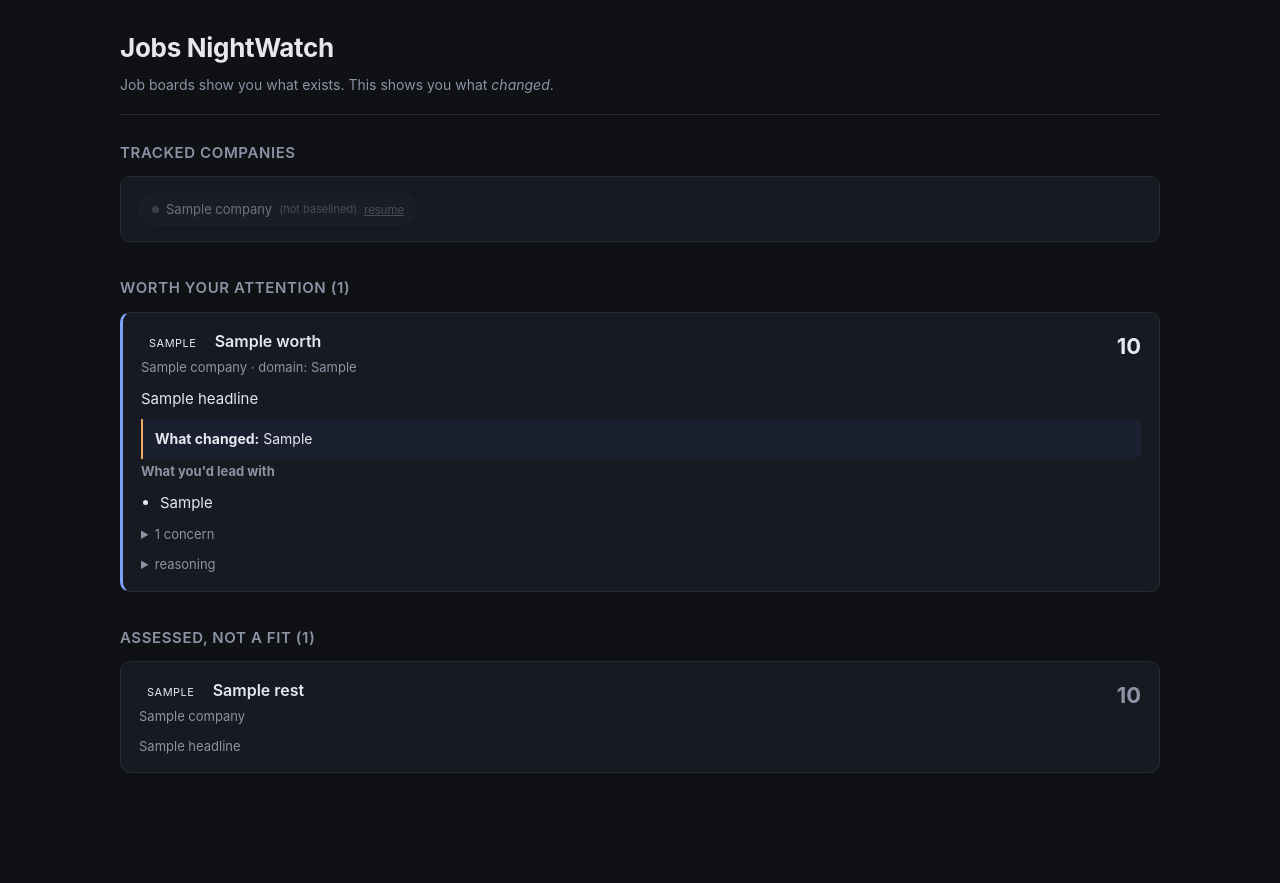
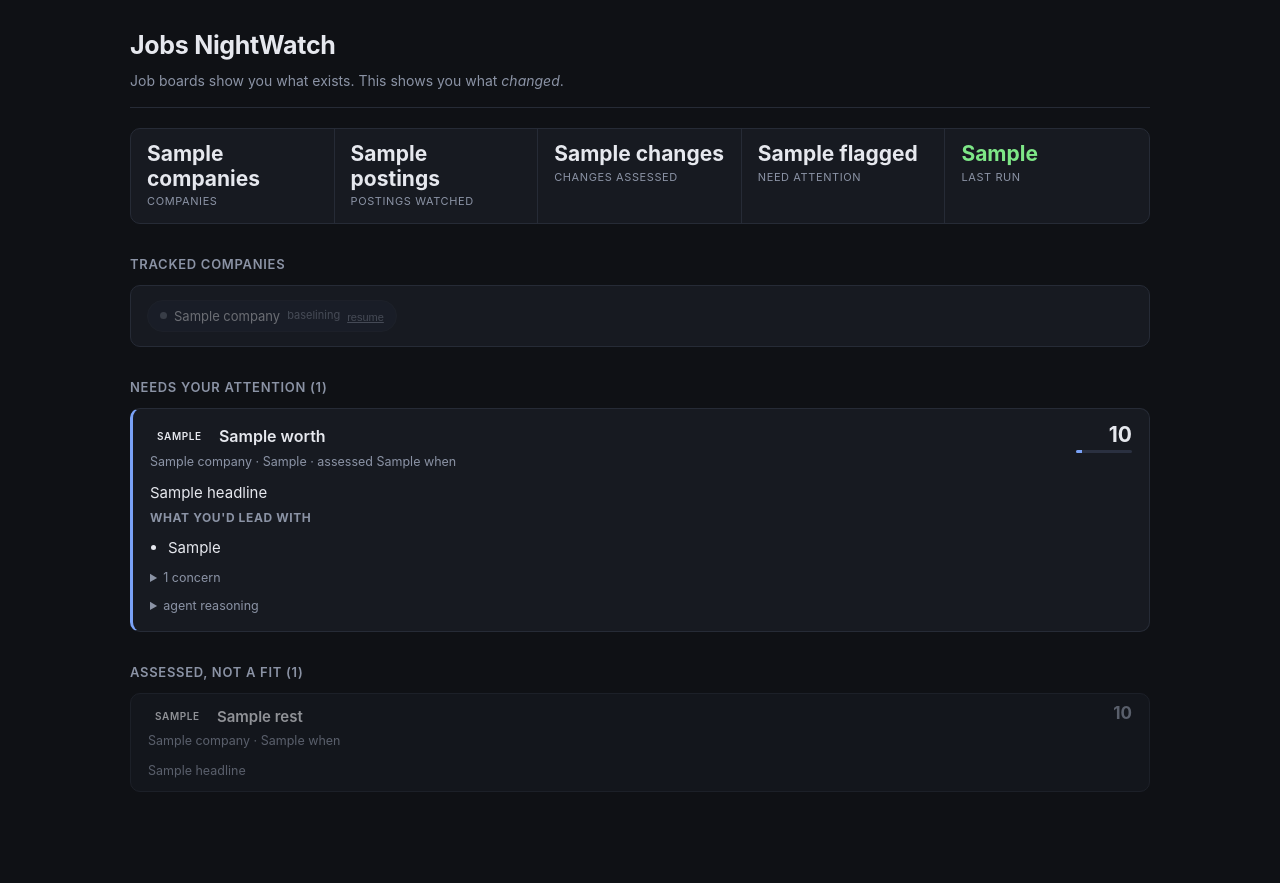
Before and after one commit to akashthecoder/jobs-nightwatch, a FastAPI app: template dashboard/templates/index.html in a window 1280 px wide. Before the commit the page ends 773 px from the top, so only its background shows below. Run offline with FastAPI, Linux system fonts and the light colour scheme; the template is opened without the code that fills it: most values are stand-ins (such as "Sample title", 1, 10 or a date in 2020).

Commit message:
Dashboard UI: summary stats, timestamps, change-as-hero
The page is about change over time but showed no timestamps at all, so
a visitor could not tell live results from a static mockup.

- Summary bar: companies, postings watched, changes assessed, need
  attention, and time since last run
- Relative timestamps on every card and company chip
- 'What changed' promoted to a highlighted hero block on MODIFIED
  cards - it is the product's whole differentiator and was buried
- REMOVED postings visually distinct: struck-through title, no fit
  score, no apply link, since there is nothing to apply to
- Run-now now shows a confirmation flash; previously it redirected
  silently and looked broken
- Collector records posting counts and last-run time per company

Live: 10 companies, 2,755 postings watched.

Co-Authored-By: Claude Opus 5 <noreply@anthropic.com>

```diff
--- a/collector/pipeline.py
+++ b/collector/pipeline.py
@@ -123,6 +123,8 @@ def run_collection(only_board_token: str | None = None) -> RunResult:
                 store.mark_baselined(token)
                 cr.baselined_now = True
 
+            store.record_run_stats(token, len(postings), len(changes))
+
         except Exception as e:  # noqa: BLE001 - one company must not kill the run
             log.exception("collection failed for %s", token)
             cr.error = f"{type(e).__name__}: {e}"
--- a/dashboard/main.py
+++ b/dashboard/main.py
@@ -8,6 +8,7 @@ from __future__ import annotations
 
 import logging
 import os
+from datetime import datetime, timezone
 from pathlib import Path
 
 import requests
@@ -35,16 +36,59 @@ def health():
     return {"ok": True, "service": "dashboard"}
 
 
+def ago(iso: str | None) -> str:
+    """Render an ISO timestamp as 'just now' / '4 min ago' / '2 hours ago'.
+
+    This page is about change over time, so a bare list with no timestamps
+    gives a visitor no way to tell live results from a static mockup.
+    """
+    if not iso:
+        return ""
+    try:
+        then = datetime.fromisoformat(iso.replace("Z", "+00:00"))
+    except ValueError:
+        return ""
+    secs = (datetime.now(timezone.utc) - then).total_seconds()
+    if secs < 60:
+        return "just now"
+    if secs < 3600:
+        m = int(secs // 60)
+        return f"{m} min ago"
+    if secs < 86400:
+        h = int(secs // 3600)
+        return f"{h} hour{'s' if h > 1 else ''} ago"
+    d = int(secs // 86400)
+    return f"{d} day{'s' if d > 1 else ''} ago"
+
+
 @app.get("/", response_class=HTMLResponse)
-def index(request: Request):
+def index(request: Request, ran: str | None = None, error: str | None = None):
     companies = store.list_companies()
     decisions = store.list_decisions(limit=200)
+
+    for c in companies:
+        c["last_checked"] = ago(c.get("last_collected_at"))
+    for d in decisions:
+        d["when"] = ago(d.get("decided_at"))
 
     # Surface what needs attention first; everything else is still visible
     # below, because "we looked and it is not a fit" is a useful answer too.
     worth = [d for d in decisions if d.get("worth_attention")]
     rest = [d for d in decisions if not d.get("worth_attention")]
     worth.sort(key=lambda d: d.get("fit_score", 0), reverse=True)
+
+    last_run = max(
+        (c.get("last_collected_at") for c in companies if c.get("last_collected_at")),
+        default=None,
+    )
+
+    stats = {
+        "companies": sum(1 for c in companies if c.get("enabled")),
+        "postings": sum(c.get("posting_count", 0) for c in companies),
+        "changes": len(decisions),
+        "flagged": len(worth),
+        "last_run": ago(last_run),
+    }
 
     # Starlette >=1.x signature: request first, then template name, then context.
     # The older TemplateResponse(name, {"request": ...}) form raises an opaque
@@ -56,7 +100,9 @@ def index(request: Request):
             "companies": companies,
             "worth": worth,
             "rest": rest,
-            "total_decisions": len(decisions),
+            "stats": stats,
+            "ran": ran,
+            "error": error,
             "has_collector": bool(COLLECTOR_URL),
         },
     )
--- a/dashboard/templates/index.html
+++ b/dashboard/templates/index.html
@@ -7,53 +7,92 @@
 <style>
   :root {
     --bg:#0f1115; --panel:#171a21; --line:#262b36; --text:#e6e8ee;
-    --muted:#8b93a5; --accent:#7aa2f7; --good:#7ee787; --warn:#f0a868; --bad:#6b7280;
+    --muted:#8b93a5; --accent:#7aa2f7; --good:#7ee787; --warn:#f0a868;
+    --off:#6b7280; --gone:#f07a7a;
   }
   * { box-sizing:border-box; }
   body { margin:0; background:var(--bg); color:var(--text);
          font:15px/1.55 -apple-system,BlinkMacSystemFont,"Segoe UI",Roboto,sans-serif; }
-  .wrap { max-width:1080px; margin:0 auto; padding:28px 20px 80px; }
-  header { border-bottom:1px solid var(--line); padding-bottom:18px; margin-bottom:26px; }
-  h1 { margin:0 0 6px; font-size:26px; letter-spacing:-.3px; }
+  .wrap { max-width:1060px; margin:0 auto; padding:26px 20px 80px; }
+  a { color:inherit; }
+
+  header { border-bottom:1px solid var(--line); padding-bottom:16px; margin-bottom:20px; }
+  h1 { margin:0 0 5px; font-size:25px; letter-spacing:-.3px; }
   .tag { color:var(--muted); font-size:14px; }
-  h2 { font-size:15px; text-transform:uppercase; letter-spacing:.6px;
-       color:var(--muted); margin:34px 0 12px; font-weight:600; }
+
+  /* summary bar -- conveys scale and freshness at a glance */
+  .stats { display:flex; flex-wrap:wrap; gap:0; background:var(--panel);
+           border:1px solid var(--line); border-radius:10px; margin-bottom:8px; }
+  .stat { flex:1 1 120px; padding:13px 16px; border-right:1px solid var(--line); }
+  .stat:last-child { border-right:none; }
+  .stat .n { font-size:21px; font-weight:700; line-height:1.15; }
+  .stat .l { font-size:11px; text-transform:uppercase; letter-spacing:.6px;
+             color:var(--muted); margin-top:2px; }
+  .stat.live .n { color:var(--good); }
+
+  .flash { padding:10px 14px; border-radius:8px; margin-bottom:14px; font-size:14px; }
+  .flash.ok { background:#12301c; border:1px solid #1f5c33; color:#9ae6b4; }
+  .flash.err { background:#3a1a1a; border:1px solid #6b2b2b; color:#ffb4b4; }
+
+  h2 { font-size:13px; text-transform:uppercase; letter-spacing:.7px;
+       color:var(--muted); margin:30px 0 11px; font-weight:600; }
+
   .panel { background:var(--panel); border:1px solid var(--line);
-           border-radius:10px; padding:16px 18px; }
+           border-radius:10px; padding:14px 16px; }
   .companies { display:flex; flex-wrap:wrap; gap:8px; }
   .chip { display:flex; align-items:center; gap:7px; background:#1e2330;
           border:1px solid var(--line); border-radius:20px; padding:5px 12px; font-size:13px; }
-  .chip.off { opacity:.42; }
+  .chip.off { opacity:.4; }
   .dot { width:7px; height:7px; border-radius:50%; background:var(--good); }
-  .chip.off .dot { background:var(--bad); }
+  .chip.off .dot { background:var(--off); }
+  .chip .sub { color:var(--muted); font-size:11px; }
   .chip button { background:none; border:none; color:var(--muted);
-                 cursor:pointer; font-size:12px; padding:0; text-decoration:underline; }
+                 cursor:pointer; font-size:11px; padding:0; text-decoration:underline; }
+
   .card { background:var(--panel); border:1px solid var(--line); border-radius:10px;
-          padding:16px 18px; margin-bottom:12px; }
+          padding:15px 17px; margin-bottom:11px; }
   .card.attn { border-left:3px solid var(--accent); }
+  .card.gone { border-left:3px solid var(--gone); opacity:.9; }
+  .card.dim  { opacity:.6; padding:11px 17px; }
+
   .row { display:flex; justify-content:space-between; gap:14px; align-items:flex-start; }
   .title { font-weight:600; font-size:16px; }
-  .title a { color:var(--text); text-decoration:none; }
+  .title a { text-decoration:none; }
   .title a:hover { color:var(--accent); }
-  .meta { color:var(--muted); font-size:13px; margin-top:3px; }
-  .score { font-size:22px; font-weight:700; white-space:nowrap; }
-  .badge { display:inline-block; font-size:11px; text-transform:uppercase;
-           letter-spacing:.5px; padding:2px 8px; border-radius:4px; margin-right:6px; }
+  .title.struck { text-decoration:line-through; color:var(--muted); }
+  .meta { color:var(--muted); font-size:12.5px; margin-top:3px; }
+
+  .scorebox { text-align:right; min-width:56px; }
+  .score { font-size:21px; font-weight:700; line-height:1; }
+  .bar { height:3px; background:#2a3040; border-radius:2px; margin-top:5px; overflow:hidden; }
+  .bar i { display:block; height:100%; background:var(--accent); }
+
+  .badge { display:inline-block; font-size:10px; text-transform:uppercase;
+           letter-spacing:.6px; padding:2px 7px; border-radius:4px; margin-right:6px;
+           vertical-align:2px; font-weight:600; }
   .b-new { background:#1c3a5e; color:#9ec5ff; }
   .b-modified { background:#5a4218; color:#f5c97a; }
   .b-removed { background:#5a2020; color:#ffa8a8; }
+
+  /* the hero element: what actually changed */
+  .changed { margin:12px 0 4px; padding:11px 14px; background:#221d10;
+             border:1px solid #4a3a18; border-radius:8px; }
+  .changed .lab { font-size:10px; text-transform:uppercase; letter-spacing:.7px;
+                  color:var(--warn); font-weight:700; margin-bottom:4px; }
+  .gone-note { margin:11px 0 4px; padding:11px 14px; background:#241616;
+               border:1px solid #4a2020; border-radius:8px; font-size:14px; }
+
   .headline { margin:10px 0 0; }
-  .changed { margin-top:9px; padding:9px 12px; background:#1b2030;
-             border-left:2px solid var(--warn); border-radius:0 6px 6px 0; font-size:14px; }
-  ul { margin:9px 0 0; padding-left:19px; }
+  ul { margin:8px 0 0; padding-left:18px; }
   li { margin-bottom:5px; }
   .concerns li { color:var(--warn); }
-  details { margin-top:10px; }
-  summary { cursor:pointer; color:var(--muted); font-size:13px; }
-  .btn { background:var(--accent); color:#0d1117; border:none; padding:8px 15px;
+  details { margin-top:9px; }
+  summary { cursor:pointer; color:var(--muted); font-size:12.5px; }
+  .btn { background:var(--accent); color:#0d1117; border:none; padding:8px 16px;
          border-radius:7px; font-weight:600; cursor:pointer; font-size:14px; }
-  .empty { color:var(--muted); padding:22px; text-align:center; }
+  .empty { color:var(--muted); padding:24px; text-align:center; }
   form.inline { display:inline; }
+  .hdr-row { display:flex; justify-content:space-between; align-items:center; gap:12px; }
 </style>
 </head>
 <body>
@@ -64,8 +103,19 @@
     <div class="tag">Job boards show you what exists. This shows you what <em>changed</em>.</div>
   </header>
 
-  <div class="row" style="align-items:center;">
-    <h2 style="margin:0;">Tracked companies</h2>
+  {% if ran %}<div class="flash ok">Collection triggered. The agent assesses each change asynchronously &mdash; reload in ~30 seconds.</div>{% endif %}
+  {% if error %}<div class="flash err">Could not reach the collector ({{ error }}).</div>{% endif %}
+
+  <div class="stats">
+    <div class="stat"><div class="n">{{ stats.companies }}</div><div class="l">Companies</div></div>
+    <div class="stat"><div class="n">{{ stats.postings }}</div><div class="l">Postings watched</div></div>
+    <div class="stat"><div class="n">{{ stats.changes }}</div><div class="l">Changes assessed</div></div>
+    <div class="stat"><div class="n">{{ stats.flagged }}</div><div class="l">Need attention</div></div>
+    <div class="stat live"><div class="n">{{ stats.last_run or '—' }}</div><div class="l">Last run</div></div>
+  </div>
+
+  <div class="hdr-row">
+    <h2 style="margin:22px 0 11px;">Tracked companies</h2>
     {% if has_collector %}
     <form class="inline" method="post" action="/run-now">
       <button class="btn" type="submit">Run now</button>
@@ -73,12 +123,14 @@
     {% endif %}
   </div>
 
-  <div class="panel companies" style="margin-top:12px;">
+  <div class="panel companies">
     {% for c in companies %}
     <span class="chip {% if not c.enabled %}off{% endif %}">
       <span class="dot"></span>
       {{ c.name }}
-      {% if not c.baselined %}<span style="color:var(--muted);font-size:11px;">(not baselined)</span>{% endif %}
+      <span class="sub">
+        {%- if not c.baselined %}baselining{% elif c.last_checked %}{{ c.last_checked }}{% endif -%}
+      </span>
       <form class="inline" method="post" action="/toggle">
         <input type="hidden" name="board_token" value="{{ c.board_token }}">
         <input type="hidden" name="enabled" value="{{ 'false' if c.enabled else 'true' }}">
@@ -88,7 +140,7 @@
     {% endfor %}
   </div>
 
-  <h2>Worth your attention ({{ worth|length }})</h2>
+  <h2>Needs your attention ({{ worth|length }})</h2>
   {% if not worth %}
     <div class="panel empty">
       Nothing needs your attention right now.<br>
@@ -96,22 +148,42 @@
       there is no &ldquo;change&rdquo; until there is a previous version to compare against.</span>
     </div>
   {% endif %}
+
   {% for d in worth %}
-    <div class="card attn">
+    <div class="card {% if d.change_type == 'removed' %}gone{% else %}attn{% endif %}">
       <div class="row">
         <div>
           <span class="badge b-{{ d.change_type }}">{{ d.change_type }}</span>
-          <span class="title"><a href="{{ d.url }}" target="_blank" rel="noopener">{{ d.title }}</a></span>
-          <div class="meta">{{ d.company }} &middot; domain: {{ d.domain_match }}</div>
+          <span class="title {% if d.change_type == 'removed' %}struck{% endif %}">
+            {%- if d.change_type == 'removed' -%}
+              {{ d.title }}
+            {%- else -%}
+              <a href="{{ d.url }}" target="_blank" rel="noopener">{{ d.title }}</a>
+            {%- endif -%}
+          </span>
+          <div class="meta">{{ d.company }} &middot; {{ d.domain_match }}{% if d.when %} &middot; assessed {{ d.when }}{% endif %}</div>
         </div>
-        <div class="score">{{ d.fit_score }}</div>
+        {% if d.change_type != 'removed' %}
+        <div class="scorebox">
+          <div class="score">{{ d.fit_score }}</div>
+          <div class="bar"><i style="width:{{ d.fit_score }}%"></i></div>
+        </div>
+        {% endif %}
       </div>
+
+      {% if d.change_type == 'modified' and d.what_changed %}
+        <div class="changed">
+          <div class="lab">What changed</div>
+          {{ d.what_changed }}
+        </div>
+      {% elif d.change_type == 'removed' %}
+        <div class="gone-note">This posting is no longer on the board. {{ d.what_changed }}</div>
+      {% endif %}
+
       <p class="headline">{{ d.headline }}</p>
-      {% if d.what_changed and d.what_changed not in ('new posting','posting removed') %}
-        <div class="changed"><strong>What changed:</strong> {{ d.what_changed }}</div>
-      {% endif %}
+
       {% if d.application_bullets %}
-        <strong style="font-size:13px;color:var(--muted);">What you'd lead with</strong>
+        <strong style="font-size:12px;color:var(--muted);text-transform:uppercase;letter-spacing:.6px;">What you'd lead with</strong>
         <ul>{% for b in d.application_bullets %}<li>{{ b }}</li>{% endfor %}</ul>
       {% endif %}
       {% if d.concerns %}
@@ -120,21 +192,21 @@
           <ul class="concerns">{% for c in d.concerns %}<li>{{ c }}</li>{% endfor %}</ul>
         </details>
       {% endif %}
-      <details><summary>reasoning</summary><p class="meta">{{ d.reasoning }}</p></details>
+      <details><summary>agent reasoning</summary><p class="meta">{{ d.reasoning }}</p></details>
     </div>
   {% endfor %}
 
   {% if rest %}
   <h2>Assessed, not a fit ({{ rest|length }})</h2>
   {% for d in rest %}
-    <div class="card">
+    <div class="card dim {% if d.change_type == 'removed' %}gone{% endif %}">
       <div class="row">
         <div>
           <span class="badge b-{{ d.change_type }}">{{ d.change_type }}</span>
-          <span class="title">{{ d.title }}</span>
-          <div class="meta">{{ d.company }}</div>
+          <span class="title {% if d.change_type == 'removed' %}struck{% endif %}" style="font-size:15px;">{{ d.title }}</span>
+          <div class="meta">{{ d.company }}{% if d.when %} &middot; {{ d.when }}{% endif %}</div>
         </div>
-        <div class="score" style="color:var(--muted);">{{ d.fit_score }}</div>
+        {% if d.change_type != 'removed' %}<div class="scorebox"><div class="score" style="color:var(--muted);font-size:17px;">{{ d.fit_score }}</div></div>{% endif %}
       </div>
       <p class="headline meta">{{ d.headline }}</p>
     </div>
```
Also changed, not shown: common/store.py (+16 -0 lines), flow.md (+5 -5 lines).
